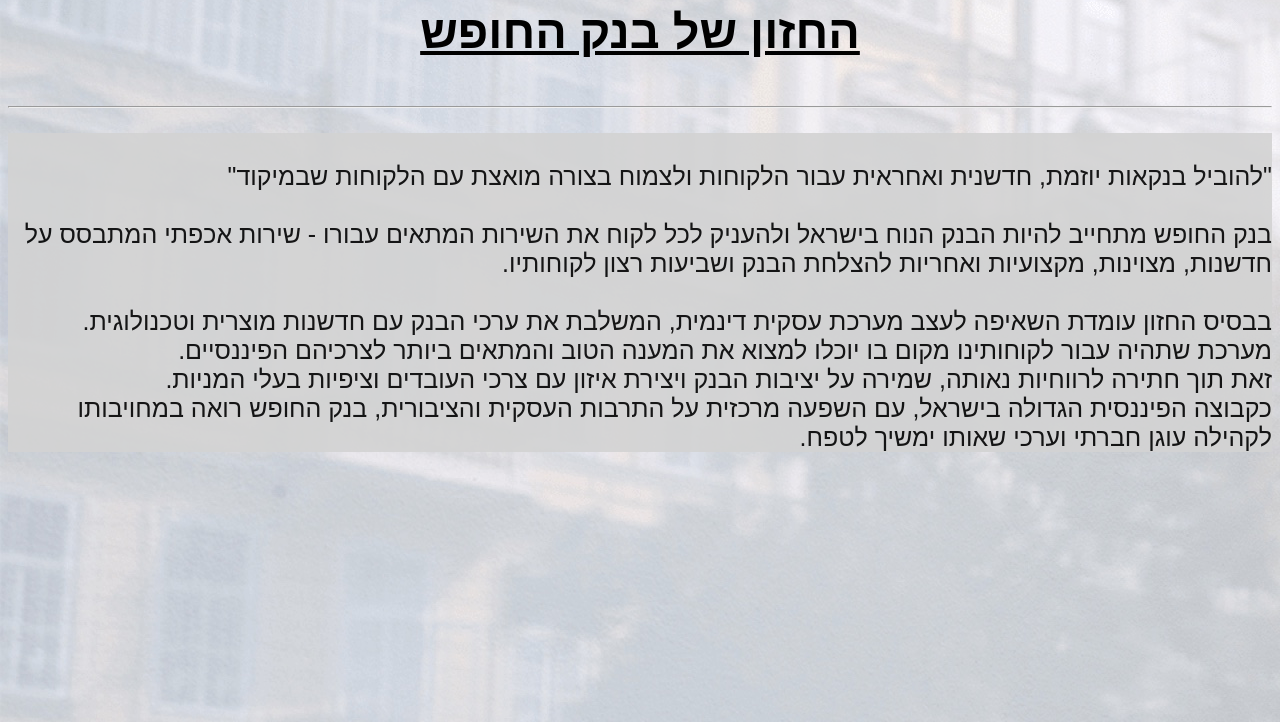
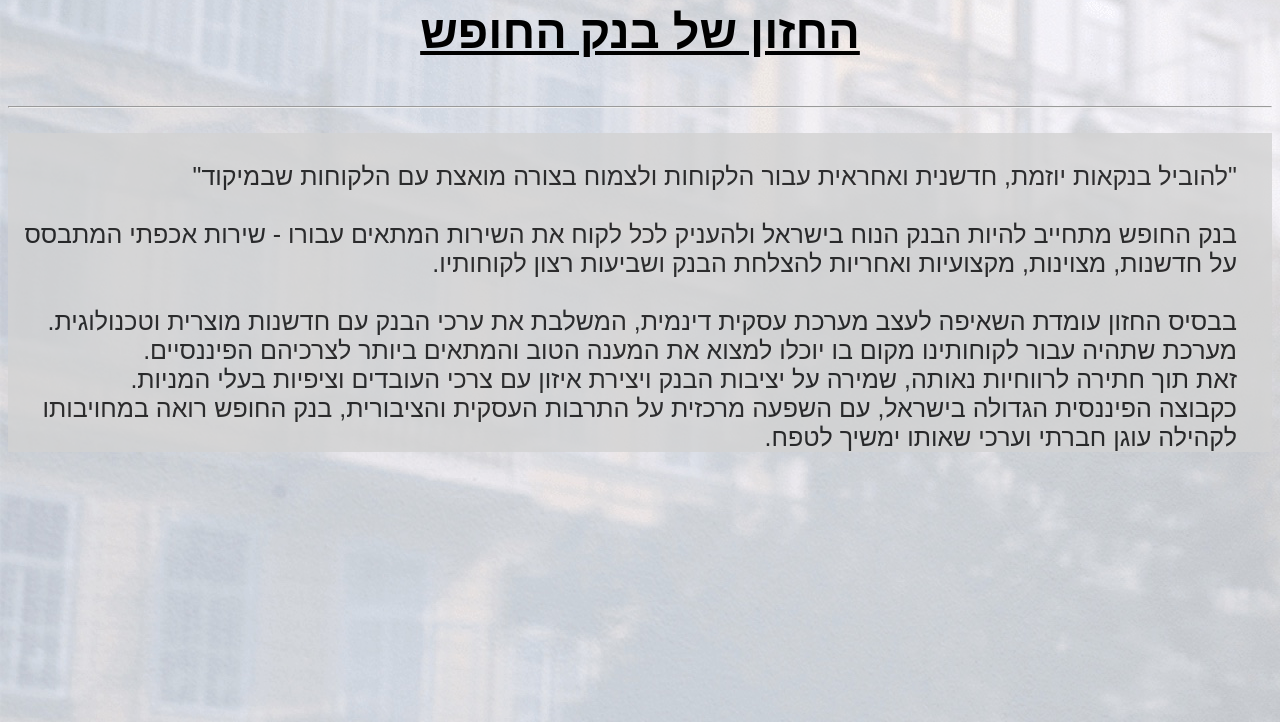
Before and after one commit to l2DWOLF/FreeBank-Web, a plain HTML site: page Language.html in a window 1280 px wide. Shown: the part 78-800 px from the top of the page. Drawn offline with Linux system fonts and the light colour scheme.

Commit message:
Update Language.html

```diff
--- a/Language.html
+++ b/Language.html
@@ -18,8 +18,10 @@
         p
         {
             background-color: lightgrey;
-            opacity: 90%;
+            opacity: 80%;
             font-size: 25px;
+            font-style: italic, bold;
+            padding-inline-start: 35px;
         }
 
     </style>
```
